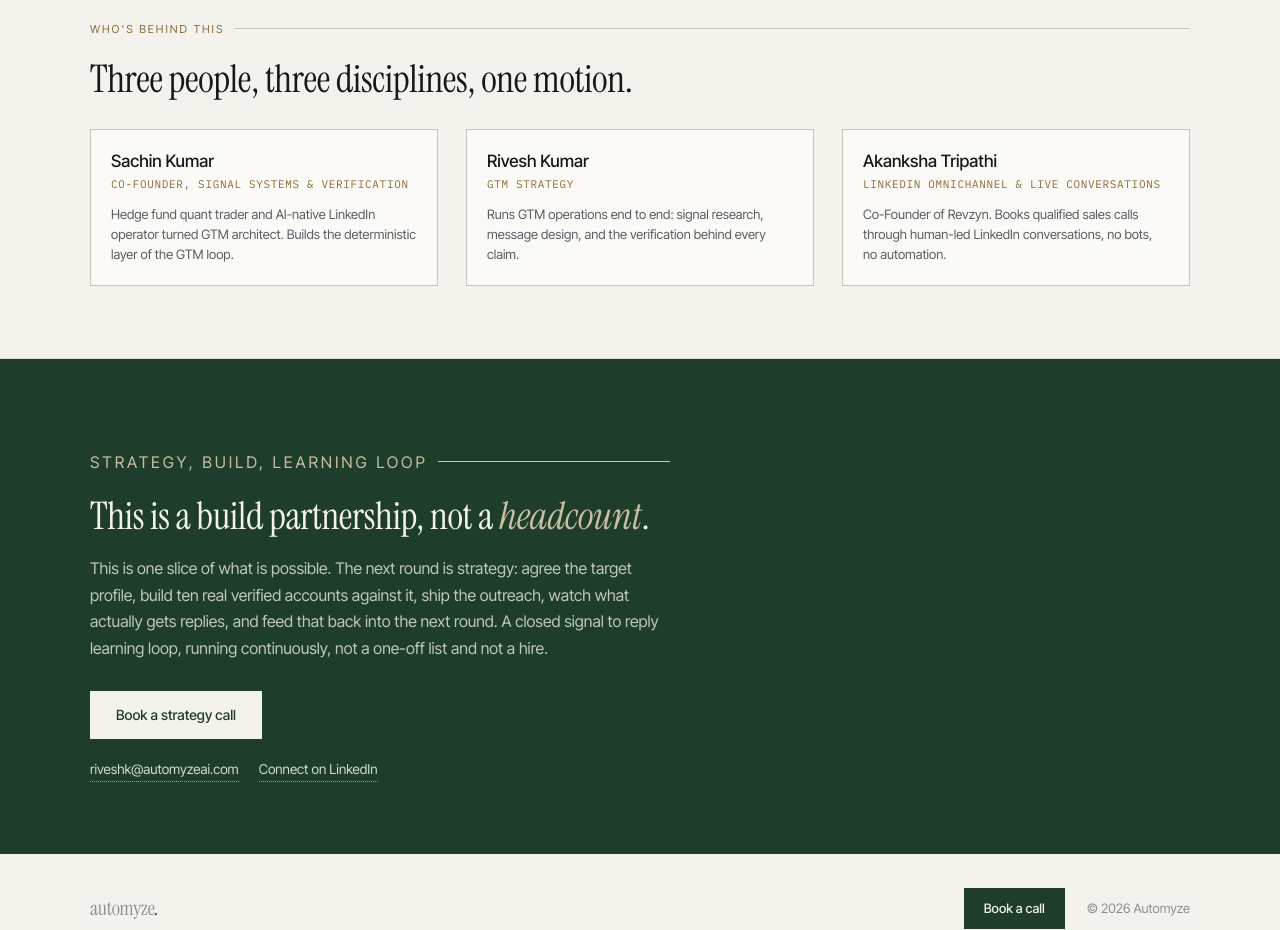
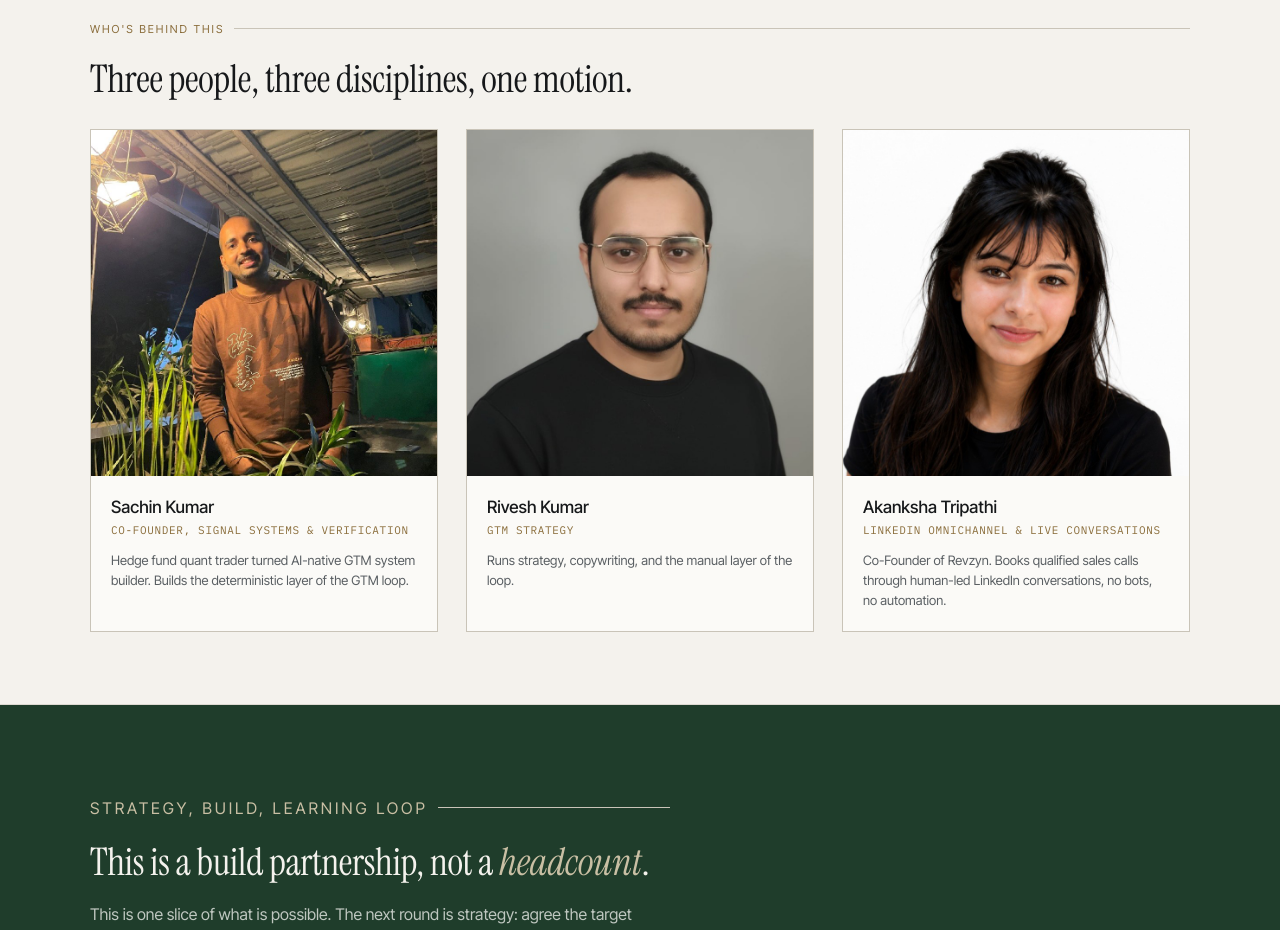
Before and after one commit to automyze/automyzeai-site, a plain HTML site: page live-accounts-for-seconize/index.html in a window 1280 px wide. Shown: the part 4820-5750 px from the top of the page. Drawn offline with Linux system fonts and the light colour scheme.

Commit message:
fix: restore team photos with absolute paths, update bios
Prior relative image/CSV paths (./assets/x.jpg) resolved against the
site root in a real browser because the clean URL has no trailing
slash, so they 404'd despite working when fetched directly by their
full nested path. Switched to absolute paths (/live-accounts-for-
seconize/assets/x.jpg) which resolve correctly regardless. Also
updated Sachin's and Rivesh's bios per direct instruction.

Co-Authored-By: Claude Sonnet 5 <noreply@anthropic.com>

```diff
--- a/live-accounts-for-seconize/index.html
+++ b/live-accounts-for-seconize/index.html
@@ -505,7 +505,7 @@ footer .logo{font-size:20px}
       <strong>SHA-256 fingerprint (live-accounts-for-seconize.csv):</strong>
       c0673907d0dfa60f4ffcf9da15af16040222cc4f578be3c340f1b85a7cde91df
       &nbsp;&middot;&nbsp;
-      <a href="./live-accounts-for-seconize.csv" download class="btn2">Download verified CSV</a>
+      <a href="/live-accounts-for-seconize/live-accounts-for-seconize.csv" download class="btn2">Download verified CSV</a>
     </p>
 
   </div>
@@ -597,20 +597,23 @@ footer .logo{font-size:20px}
 
     <div class="team-grid">
       <div class="team-card">
+        <div class="team-photo"><img src="/live-accounts-for-seconize/assets/sachin.jpg" alt="Sachin Kumar"></div>
         <div class="inner">
           <h3>Sachin Kumar</h3>
           <span class="team-role">Co-Founder, Signal Systems &amp; Verification</span>
-          <p>Hedge fund quant trader and AI-native LinkedIn operator turned GTM architect. Builds the deterministic layer of the GTM loop.</p>
+          <p>Hedge fund quant trader turned AI-native GTM system builder. Builds the deterministic layer of the GTM loop.</p>
         </div>
       </div>
       <div class="team-card">
+        <div class="team-photo"><img src="/live-accounts-for-seconize/assets/rivesh.jpg" alt="Rivesh Kumar"></div>
         <div class="inner">
           <h3>Rivesh Kumar</h3>
           <span class="team-role">GTM Strategy</span>
-          <p>Runs GTM operations end to end: signal research, message design, and the verification behind every claim.</p>
+          <p>Runs strategy, copywriting, and the manual layer of the loop.</p>
         </div>
       </div>
       <div class="team-card">
+        <div class="team-photo"><img src="/live-accounts-for-seconize/assets/akanksha.jpg" alt="Akanksha Tripathi"></div>
         <div class="inner">
           <h3>Akanksha Tripathi</h3>
           <span class="team-role">LinkedIn Omnichannel &amp; Live Conversations</span>
```
